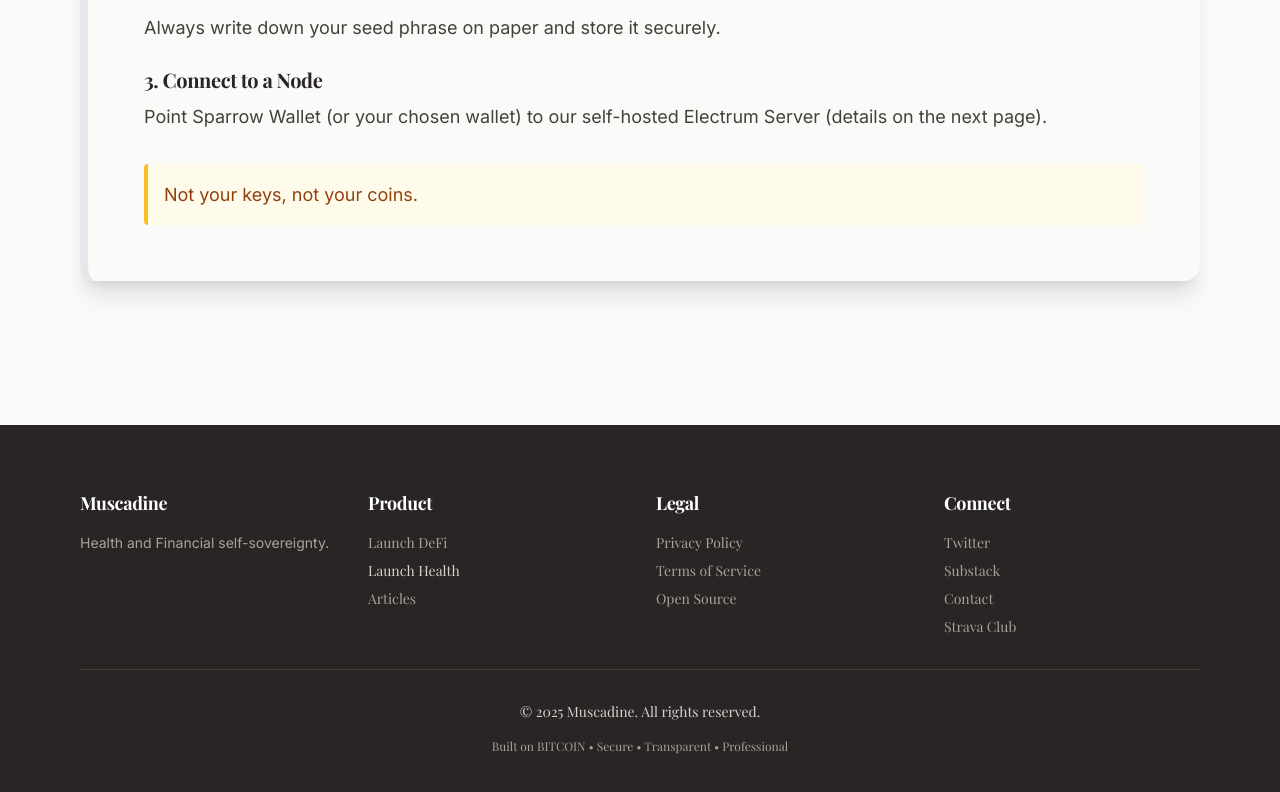
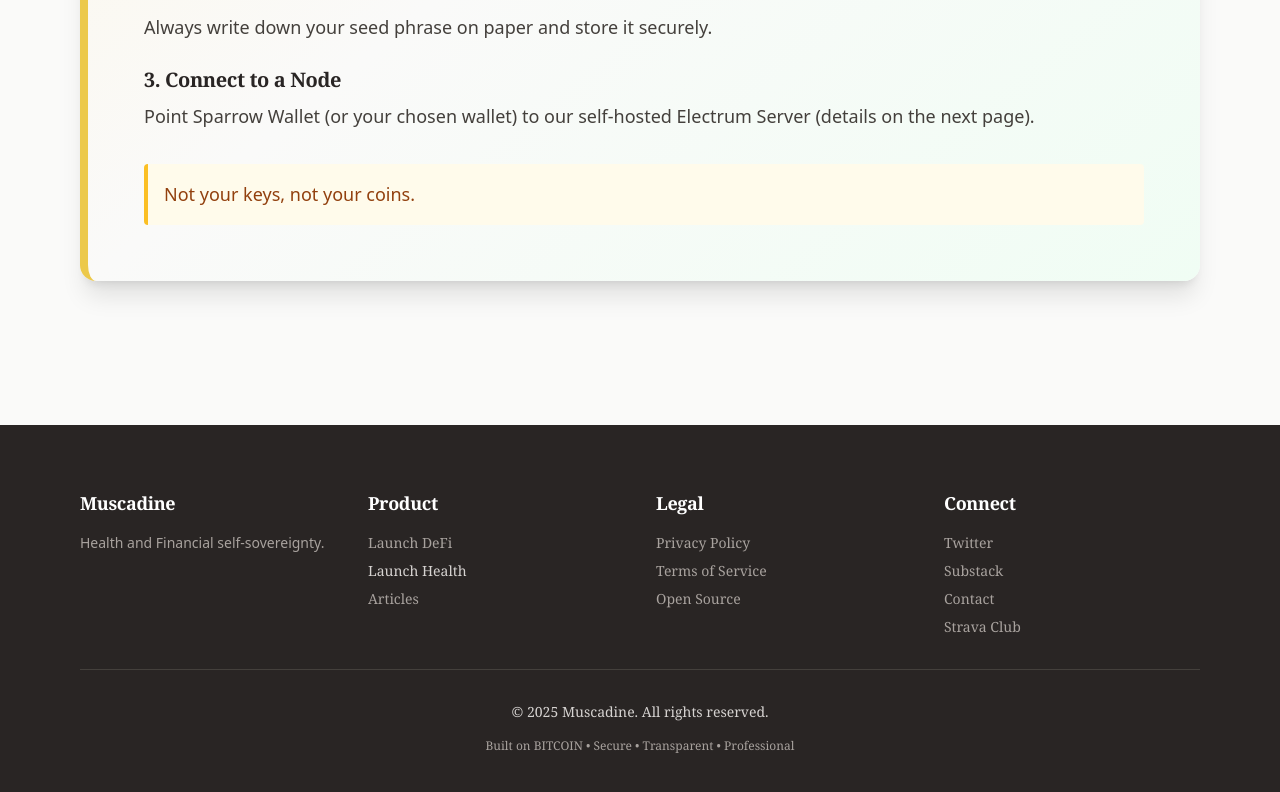
Before and after one commit to Muscadine-Labs/Muscadine-Interface, a React (Vite) app: page / in a window 1280 px wide. Shown: the part 944-1736 px from the top of the page. Built offline with nearby package versions, Linux system fonts and the light colour scheme.

Commit message:
Update colors and fonts to match main muscadine.box for consistency

```diff
--- a/src/index.css
+++ b/src/index.css
@@ -1,14 +1,8 @@
-@import url('https://fonts.googleapis.com/css2?family=Inter:wght@400;700&family=Playfair+Display:wght@400;700&display=swap');
+@import url('https://fonts.googleapis.com/css2?family=Playfair+Display:wght@400;500;600;700;800;900&family=Inter:wght@300;400;500;600;700&display=swap');
 
 @tailwind base;
 @tailwind components;
 @tailwind utilities;
-
-body {
-  font-family: 'Playfair Display', serif;
-  background: linear-gradient(to bottom, #f9f9f6 0%, #e5e5de 100%);
-  color: #3d0d1a;
-}
 
 @layer base {
   html {
@@ -32,63 +26,113 @@ body {
   .btn-primary {
     @apply bg-gold-600 hover:bg-gold-700 text-white font-medium py-3 px-6 rounded-lg transition-colors duration-200 shadow-md hover:shadow-lg;
   }
+
   .btn-secondary {
     @apply bg-stone-200 hover:bg-stone-300 text-stone-800 font-medium py-3 px-6 rounded-lg transition-colors duration-200 border border-stone-300;
   }
+
   .btn-outline {
     @apply bg-transparent hover:bg-stone-900 text-stone-900 hover:text-white font-medium py-3 px-6 rounded-lg transition-colors duration-200 border-2 border-stone-900 hover:border-stone-800;
   }
+
   .card {
     @apply bg-white rounded-xl shadow-sm border border-stone-200 p-6;
   }
+
   .card-elevated {
     @apply bg-white/90 shadow-lg border border-stone-200 p-6 transition-all duration-300 hover:shadow-xl;
   }
+
   .section-title {
     @apply font-serif text-3xl font-bold text-stone-900 mb-4;
   }
+
   .section-subtitle {
     @apply font-serif text-xl text-stone-700 mb-6;
   }
+
+  .text-hero {
+    @apply font-serif text-6xl md:text-7xl lg:text-8xl font-bold text-stone-900 leading-tight;
+  }
+
   .text-display {
     @apply font-serif text-3xl md:text-4xl font-semibold text-stone-900 leading-tight;
   }
+
   .text-body {
     @apply font-sans text-lg text-stone-700 leading-relaxed;
   }
+
   .text-caption {
     @apply font-sans text-sm text-stone-500 leading-relaxed;
   }
+
   .gradient-text {
     @apply bg-gradient-to-r from-stone-900 via-stone-700 to-stone-900 bg-clip-text text-transparent;
   }
+
   .animate-fade-in {
     animation: fadeIn 0.8s ease-out forwards;
   }
+
   .animate-slide-up {
     animation: slideUp 0.8s ease-out forwards;
   }
+
   .animate-slide-in-left {
     animation: slideInLeft 0.8s ease-out forwards;
   }
+
   .animate-slide-in-right {
     animation: slideInRight 0.8s ease-out forwards;
   }
 }
 
 @keyframes fadeIn {
-  from { opacity: 0; }
-  to { opacity: 1; }
+  from {
+    opacity: 0;
+  }
+  to {
+    opacity: 1;
+  }
 }
+
 @keyframes slideUp {
-  from { opacity: 0; transform: translateY(30px); }
-  to { opacity: 1; transform: translateY(0); }
+  from {
+    opacity: 0;
+    transform: translateY(30px);
+  }
+  to {
+    opacity: 1;
+    transform: translateY(0);
+  }
 }
+
 @keyframes slideInLeft {
-  from { opacity: 0; transform: translateX(-30px); }
-  to { opacity: 1; transform: translateX(0); }
+  from {
+    opacity: 0;
+    transform: translateX(-30px);
+  }
+  to {
+    opacity: 1;
+    transform: translateX(0);
+  }
 }
+
 @keyframes slideInRight {
-  from { opacity: 0; transform: translateX(30px); }
-  to { opacity: 1; transform: translateX(0); }
+  from {
+    opacity: 0;
+    transform: translateX(30px);
+  }
+  to {
+    opacity: 1;
+    transform: translateX(0);
+  }
 }
+
+/* Ensure space for fixed mobile nav on small screens */
+@media (max-width: 767px) {
+  main {
+    padding-bottom: 80px; /* Height of MobileNav + some spacing */
+  }
+}
--- a/tailwind.config.js
+++ b/tailwind.config.js
@@ -7,15 +7,27 @@ export default {
   theme: {
     extend: {
       colors: {
+        'roman-gold': '#D4AF37',
+        'roman-red': '#8B0000',
+        'roman-bronze': '#CD7F32',
+        'roman-marble': '#F5F5DC',
+        'roman-stone': '#696969',
         gold: {
-          600: '#FFC300',
-          700: '#FFB300',
+          50: '#fdf6e3',
+          100: '#f9eec2',
+          200: '#f5e49a',
+          300: '#f1d96e',
+          400: '#ecc94b',
+          500: '#d4af37',
+          600: '#bfa12f',
+          700: '#a68c28',
+          800: '#8c7621',
+          900: '#6e5a17',
         },
-        stone: require('tailwindcss/colors').stone,
       },
       fontFamily: {
-        serif: ['Playfair Display', 'serif'],
-        sans: ['Inter', 'sans-serif'],
+        'serif': ['Georgia', 'serif'],
+        'display': ['Playfair Display', 'serif'],
       },
       backgroundImage: {
         'gradient-radial': 'radial-gradient(var(--tw-gradient-stops))',
```
Also changed, not shown: 1 other file (tests, documents, lock files or other folders).
